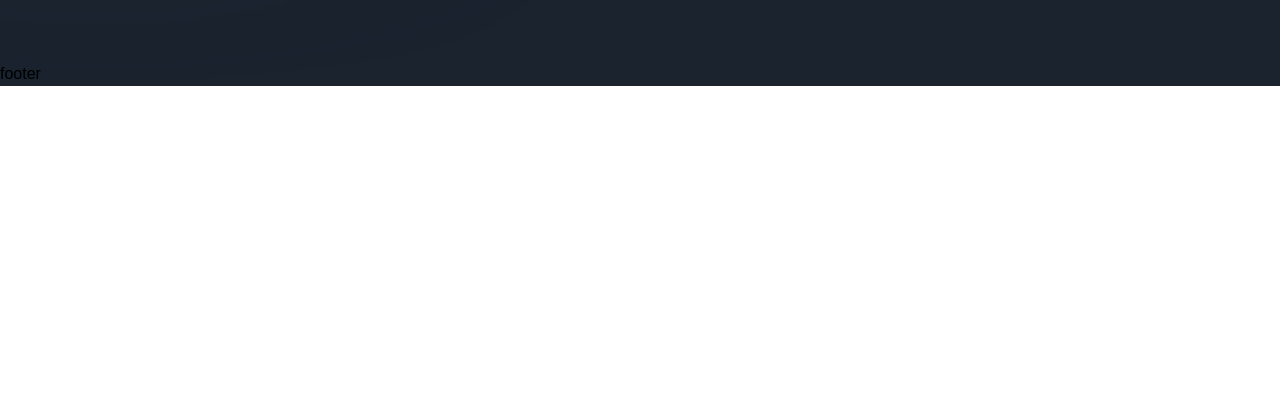
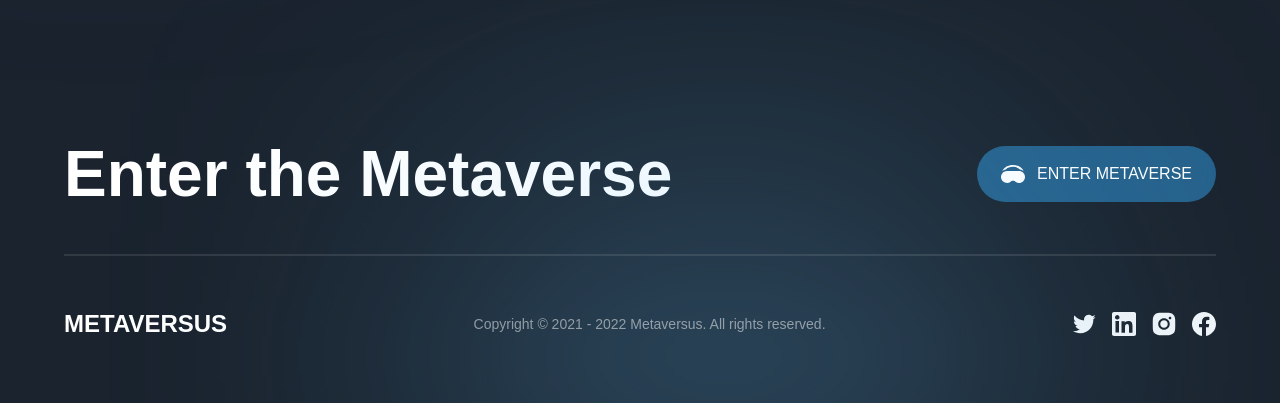
Before and after one commit to denzelws/metaversus, a Next.js app in the folder client/: page / in a window 1280 px wide. Shown: the part 7013-7416 px from the top of the page. Before the commit the page ends 7099 px from the top, so only its background shows below. Built offline with nearby package versions, Linux system fonts and the light colour scheme; a web font is replaced by a local one.

Commit message:
Add Footer

```diff
--- a/client/components/Footer.tsx
+++ b/client/components/Footer.tsx
@@ -1,2 +1,62 @@
-const Footer = () => <footer>footer</footer>
+'use client'
+
+import { motion } from 'framer-motion'
+import { socials } from '../worlds/mock'
+import { footerVariants } from '../utils/motion'
+
+import styles from '../styles'
+
+const Footer = () => (
+  <motion.footer
+    variants={footerVariants}
+    initial="hidden"
+    whileInView="show"
+    className={`${styles.paddings} py-8 relative`}
+  >
+    <div className="footer-gradient" />
+
+    <div className={`${styles.innerWidth} mx-auto flex flex-col gap-8`}>
+      <div className="flex items-center justify-between flex-wrap gap-5">
+        <h4 className="font-bold md:text-[64px] text-[44px] text-white">
+          Enter the Metaverse
+        </h4>
+        <button
+          type="button"
+          className="flex items-center h-fit py-4 px-6 bg-[#25618b] rounded-[32px] gap-[12px]"
+        >
+          <img
+            src="/headset.svg"
+            alt="headset"
+            className="w-[24px] h-[24px] object-contain"
+          />
+          <span className="font-normal text-[16px] text-white">
+            ENTER METAVERSE
+          </span>
+        </button>
+      </div>
+
+      <div className="flex flex-col">
+        <div className="mb-[50px] h-[2px] bg-white opacity-10" />
+        <div className="flex items-center justify-between flex-wrap gap-4">
+          <h4 className="font-extrabold text-[24px] text-white uppercase">
+            Metaversus
+          </h4>
+          <p className="font-normal text-[14px] text-white opacity-50">
+            Copyright © 2021 - 2022 Metaversus. All rights reserved.
+          </p>
+          <div className="flex gap-4">
+            {socials.map((social) => (
+              <img
+                key={social.name}
+                src={social.url}
+                alt={social.name}
+                className="w-[24px] h-[24px] object-contain cursor-pointer"
+              />
+            ))}
+          </div>
+        </div>
+      </div>
+    </div>
+  </motion.footer>
+)
 export default Footer
```
